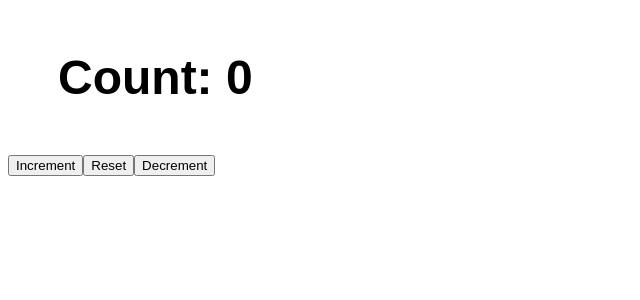
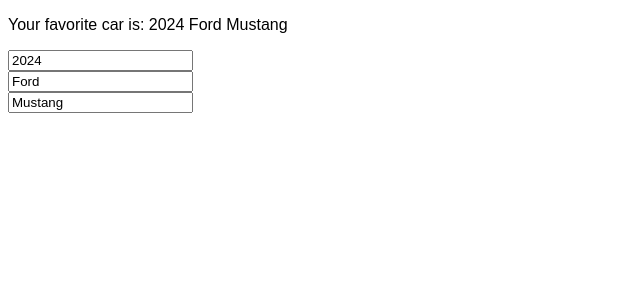
Before and after one commit to mmanasdev/ReactBroCode, a React (Vite) app in the folder my-react-project/: page / in a window 1280 px wide. Shown: the top 300 px of the page, without its empty margins (0-640 px from the left). Built offline with nearby package versions, Linux system fonts and the light colour scheme.

Commit message:
update OBJECTS in state

```diff
--- /dev/null
+++ b/my-react-project/src/UpdateObjectInStateLesson.jsx
@@ -0,0 +1,32 @@
+import React, { useState } from "react";
+
+function UpdateObjectInStateLesson() {
+
+    const [car , setCar] = useState({year: 2024,
+                                    make: "Ford",
+                                    model: "Mustang"});
+
+    function handleYearChange(e) {
+        setCar(c => ({...c, year: e.target.value}));
+    }
+
+    function handleMakeChange(e) {
+        setCar(c => ({...c, make: e.target.value}));
+    }
+
+    function handleModelChange(e) {
+        setCar(c => ({...c, model: e.target.value}));
+    }
+
+    return (
+        <div>
+           <p>Your favorite car is: {car.year} {car.make} {car.model}</p>
+
+           <input type="number" value={car.year} onChange={handleYearChange}/><br/>
+            <input type="text" value={car.make} onChange={handleMakeChange}/><br/>
+            <input type="text" value={car.model} onChange={handleModelChange}/><br/>
+        </div>
+    );
+}
+
+export default UpdateObjectInStateLesson;
--- a/my-react-project/src/main.jsx
+++ b/my-react-project/src/main.jsx
@@ -11,11 +11,12 @@
 // import UseStateLesson from './UseStateLesson'// 8. UseState Lesson
 // import OnChangeLesson from './OnChangeLesson'// 9. OnChange Lesson
 // import ColorPickerLesson from './ColorPickerLesson'// 10. Color Picker Lesson
-import UpdaterFunctionLesson from './UpdaterFunctionLesson'// 11. Updater Function Lesson
+// import UpdaterFunctionLesson from './UpdaterFunctionLesson'// 11. Updater Function Lesson
+import UpdateObjectInStateLesson from './UpdateObjectInStateLesson'// 12. Update Object In State
 import './index.css'
 
 createRoot(document.getElementById('root')).render(
   <StrictMode>
-    <UpdaterFunctionLesson />
+    <UpdateObjectInStateLesson />
   </StrictMode>,
 )
```
